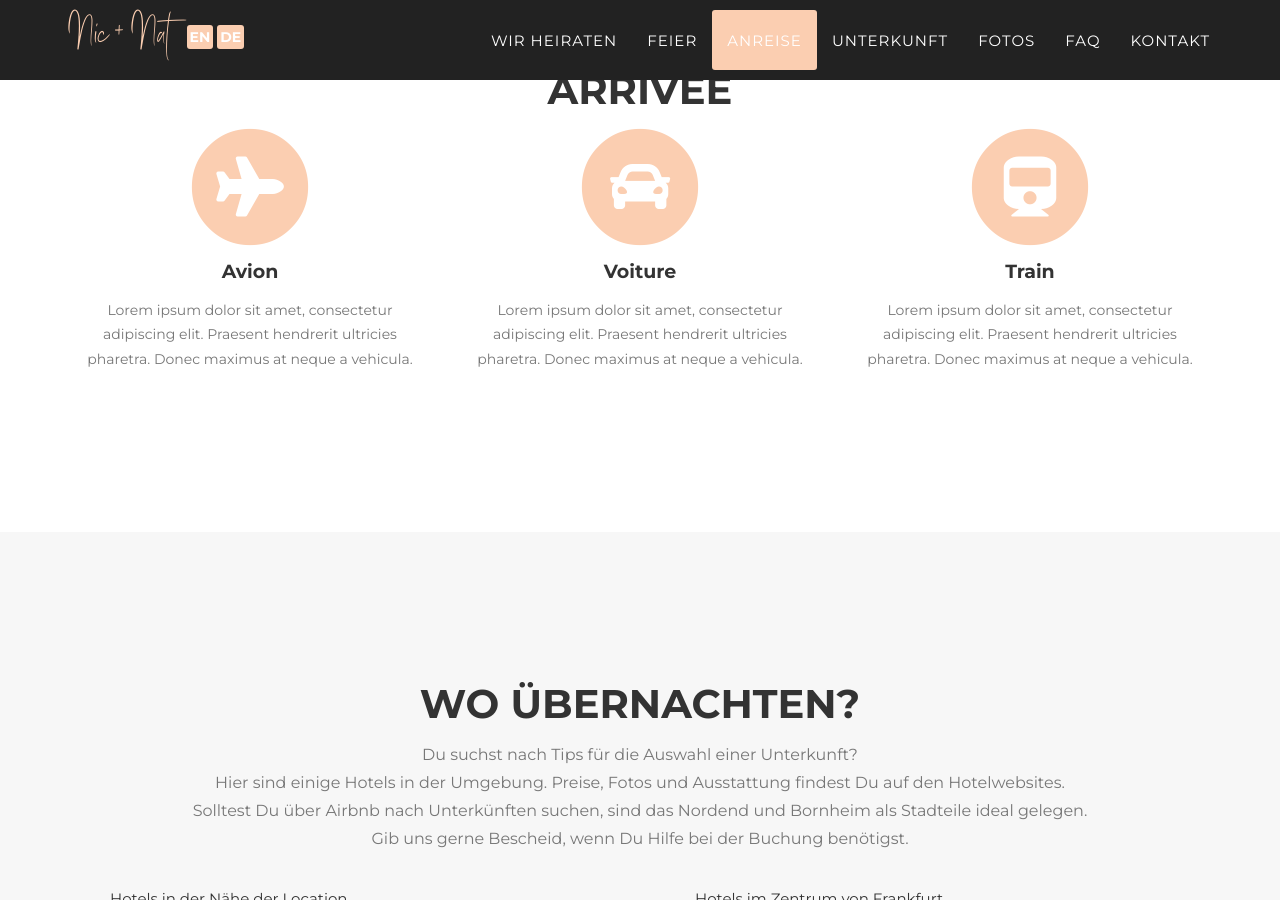
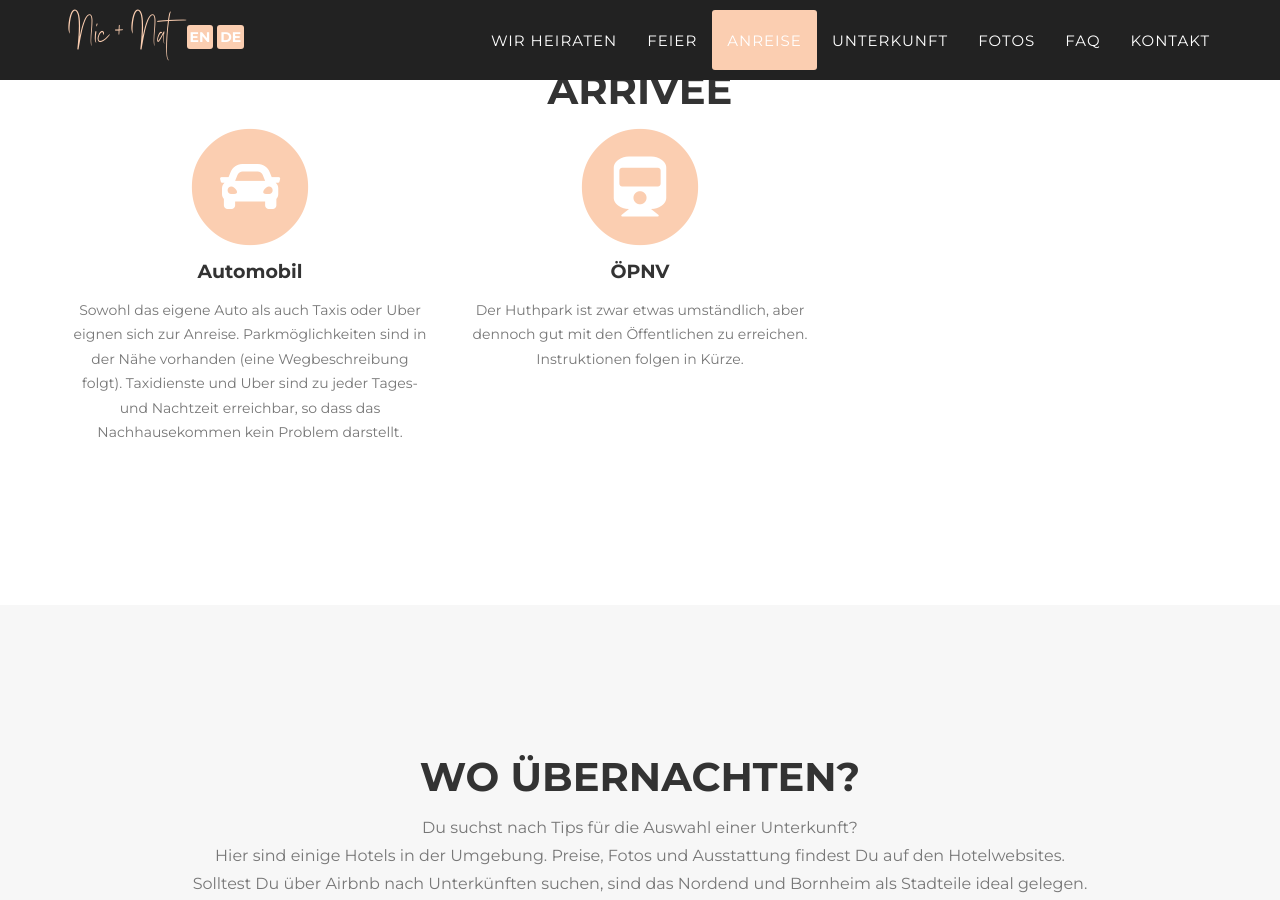
Before and after one commit to nic-nat/wedding, a Jekyll site: the page built from _fr_pages/index.html, in a window 1280 px wide and 900 px high, scrolled down 3145 px. Built offline with Jekyll 4.4.1, drawn with Linux system fonts in a browser that asks for light colours; some web fonts are replaced.

Commit message:
Update travel.html

```diff
--- a/_includes/fr_data/travel.html
+++ b/_includes/fr_data/travel.html
@@ -10,26 +10,18 @@
             <div class="col-md-4">
                 <span class="fa-stack fa-4x">
                     <i class="fa fa-circle fa-stack-2x text-primary"></i>
-                    <i class="fa fa-plane fa-stack-1x fa-inverse"></i>
-                </span>
-                <h4 class="service-heading">Avion</h4>
-                <p class="text-muted">Lorem ipsum dolor sit amet, consectetur adipiscing elit. Praesent hendrerit ultricies pharetra. Donec maximus at neque a vehicula.</p>
-            </div>
-            <div class="col-md-4">
-                <span class="fa-stack fa-4x">
-                    <i class="fa fa-circle fa-stack-2x text-primary"></i>
                     <i class="fa fa-car fa-stack-1x fa-inverse"></i>
                 </span>
-                <h4 class="service-heading">Voiture</h4>
-                <p class="text-muted">Lorem ipsum dolor sit amet, consectetur adipiscing elit. Praesent hendrerit ultricies pharetra. Donec maximus at neque a vehicula.</p>
+                <h4 class="service-heading">Automobil</h4>
+                <p class="text-muted">Sowohl das eigene Auto als auch Taxis oder Uber eignen sich zur Anreise. Parkmöglichkeiten sind in der Nähe vorhanden (eine Wegbeschreibung folgt). Taxidienste und Uber sind zu jeder Tages- und Nachtzeit erreichbar, so dass das Nachhausekommen kein Problem darstellt.</p>
             </div>
             <div class="col-md-4">
                 <span class="fa-stack fa-4x">
                     <i class="fa fa-circle fa-stack-2x text-primary"></i>
                     <i class="fa fa-train fa-stack-1x fa-inverse"></i>
                 </span>
-                <h4 class="service-heading">Train</h4>
-                <p class="text-muted">Lorem ipsum dolor sit amet, consectetur adipiscing elit. Praesent hendrerit ultricies pharetra. Donec maximus at neque a vehicula.</p>
+                <h4 class="service-heading">ÖPNV</h4>
+                <p class="text-muted">Der Huthpark ist zwar etwas umständlich, aber dennoch gut mit den Öffentlichen zu erreichen. Instruktionen folgen in Kürze.</p>
             </div>
         </div>
     </div>
```
